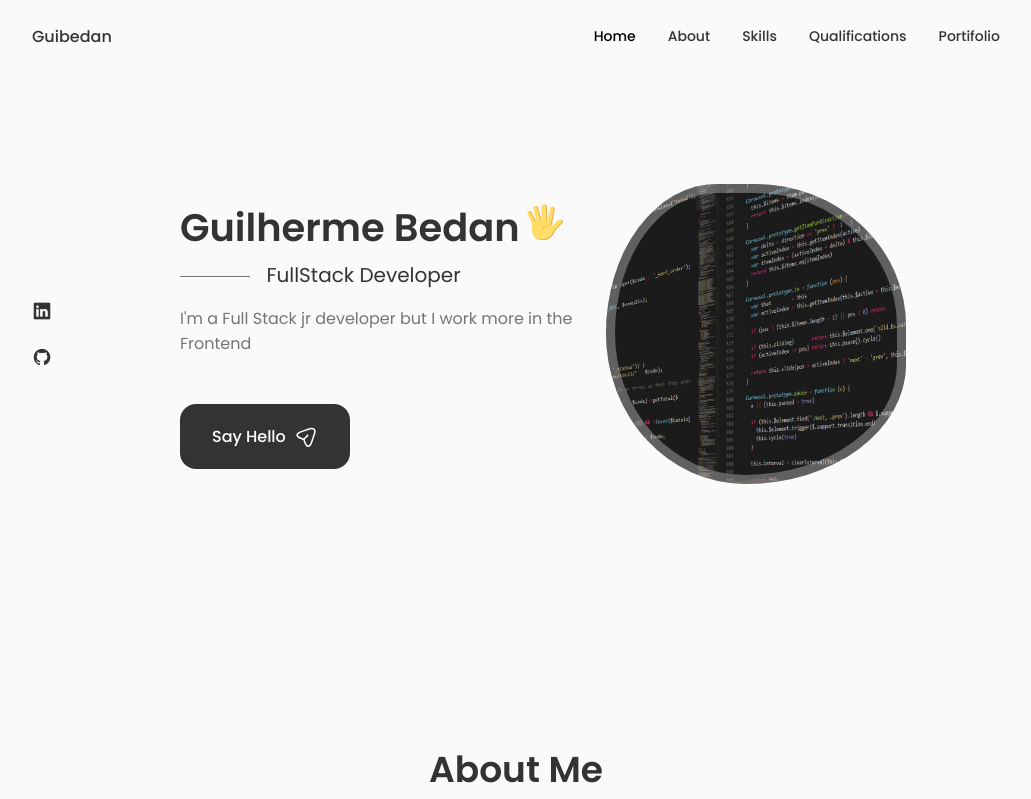
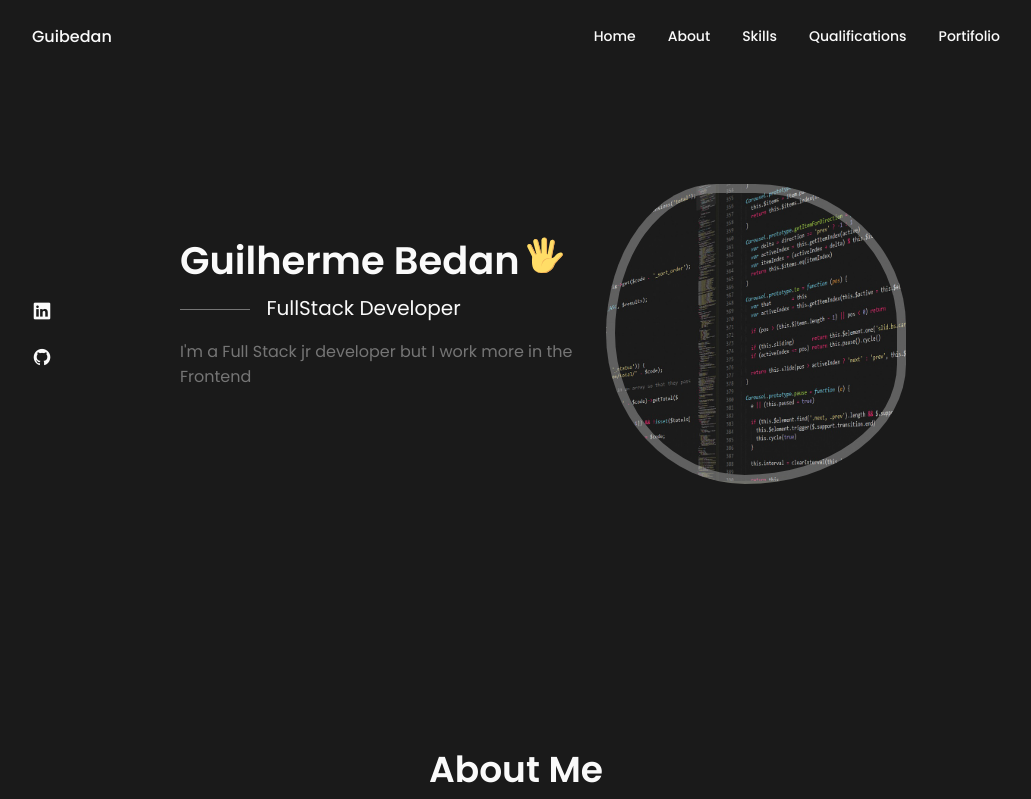
Before and after one commit to guibedan/portifolio, a React (Vite) app: page / in a window 1280 px wide. Shown: the top 799 px of the page, without its empty margins (124-1155 px from the left). Built offline with nearby package versions, Linux system fonts and the light colour scheme.

Commit message:
dark mode

```diff
--- a/src/App.scss
+++ b/src/App.scss
@@ -7,11 +7,11 @@
 
     --hue: 0;
     --sat: 0%;
-    --title-color: hsl(var(--hue), var(--sat), 20%);
-    --title-color-dark: hsl(var(--hue), var(--sat), 0%);
+    --title-color: hsl(var(--hue), var(--sat), 98%);
+    --title-color-dark: hsl(var(--hue), var(--sat), 46%);
     --text-color: hsl(var(--hue), var(--sat), 46%);
-    --body-color: hsl(var(--hue), var(--sat), 98%);
-    --container-color: #fff;
+    --body-color: hsl(var(--hue), var(--sat), 10%);
+    --container-color: #000;
 
     --body-font: 'Poppins', sans-serif;
 // 2.4rem 3.5rem;
--- a/src/components/header/Header.tsx
+++ b/src/components/header/Header.tsx
@@ -16,7 +16,7 @@ const Header= () => {
 
 
                     <li className="nav__item">
-                        <a href="#home" className="nav__link active-link">
+                        <a href="#home" className="nav__link">
                             <i className="uil uil-estate nav__icon"></i> Home
                         </a>
                     </li>
--- a/src/components/home/Data.tsx
+++ b/src/components/home/Data.tsx
@@ -11,7 +11,7 @@ const Data = () => {
         </h1>
         <h3 className="home__subtitle">FullStack Developer</h3>
         <p className="home__description">I'm a Full Stack jr developer but I work more in the Frontend</p>
-        <a href="#contact" className="button button--flex">
+        {/* <a href="#contact" className="button button--flex">
             Say Hello
             <svg
                   className="button__icon"
@@ -30,7 +30,7 @@ const Data = () => {
                     fill="var(--container-color)"
                   ></path>
             </svg>
-        </a>
+        </a> */}
     </div>
   );
 }
```
